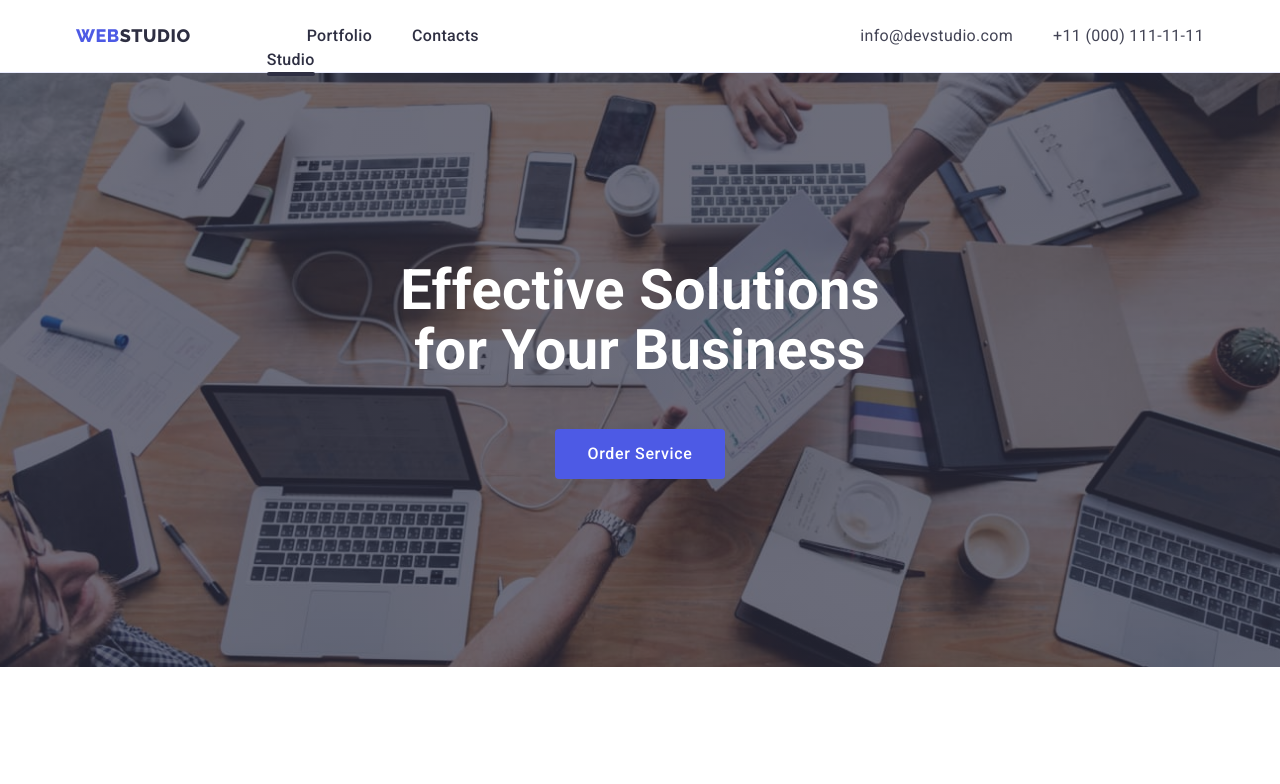
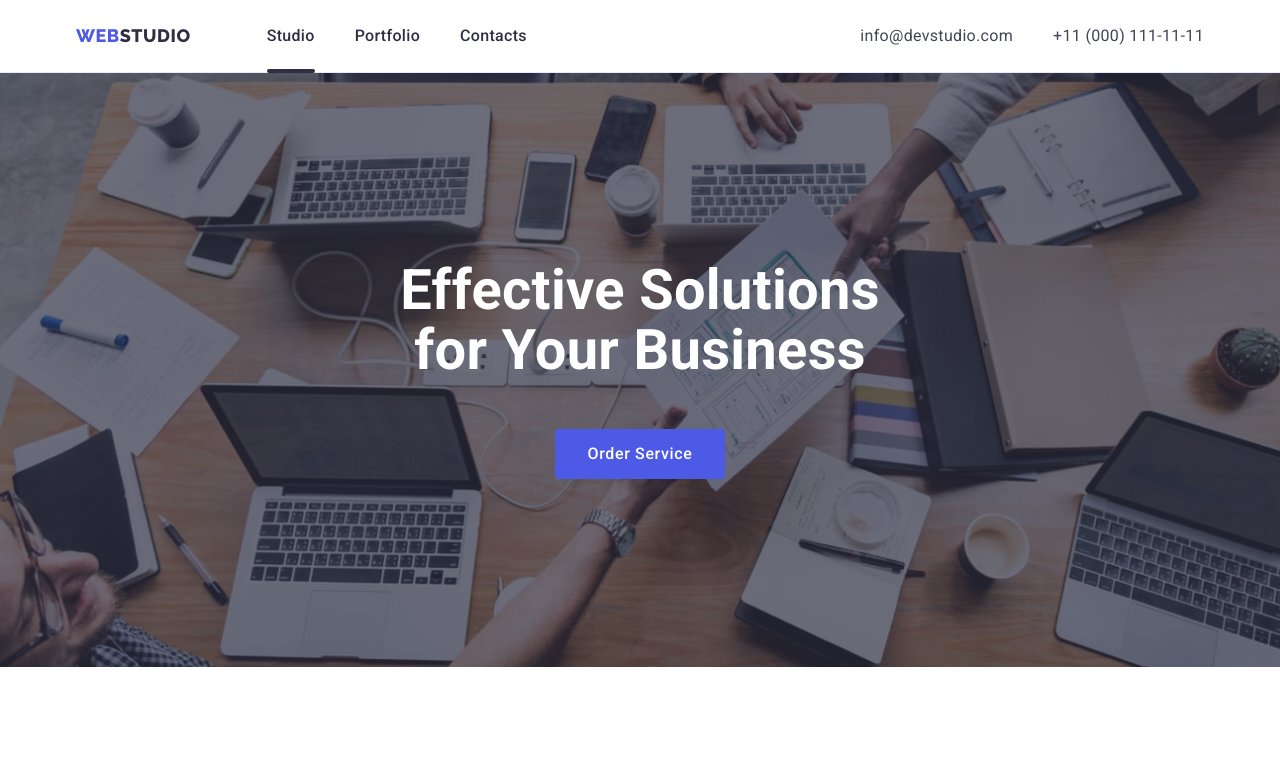
Before and after one commit to dimacia666/goit-markup-hw-05, a plain HTML site: page index.html in a window 1280 px wide. Shown: the top 784 px of the page. Drawn offline with nearby package versions, Linux system fonts and the light colour scheme.

Commit message:
Update styles.css

```diff
--- a/css/styles.css
+++ b/css/styles.css
@@ -116,7 +116,7 @@ h6 {
 }
 
 .current {
-    position: absolute;
+    position: relative;
 }
 
 .current::after {
@@ -128,6 +128,7 @@ h6 {
     display: block;
     border-radius: 2px;
     transition: opacity 250ms;
+    position: absolute;
 }
 
 
@@ -658,6 +659,7 @@ h6 {
     background: #E7E9FC;
     border: 1px solid rgba(0, 0, 0, 0.1);
     border-radius: 24px;
+    cursor: pointer;
 }
 
 .modal-close:hover,
```
